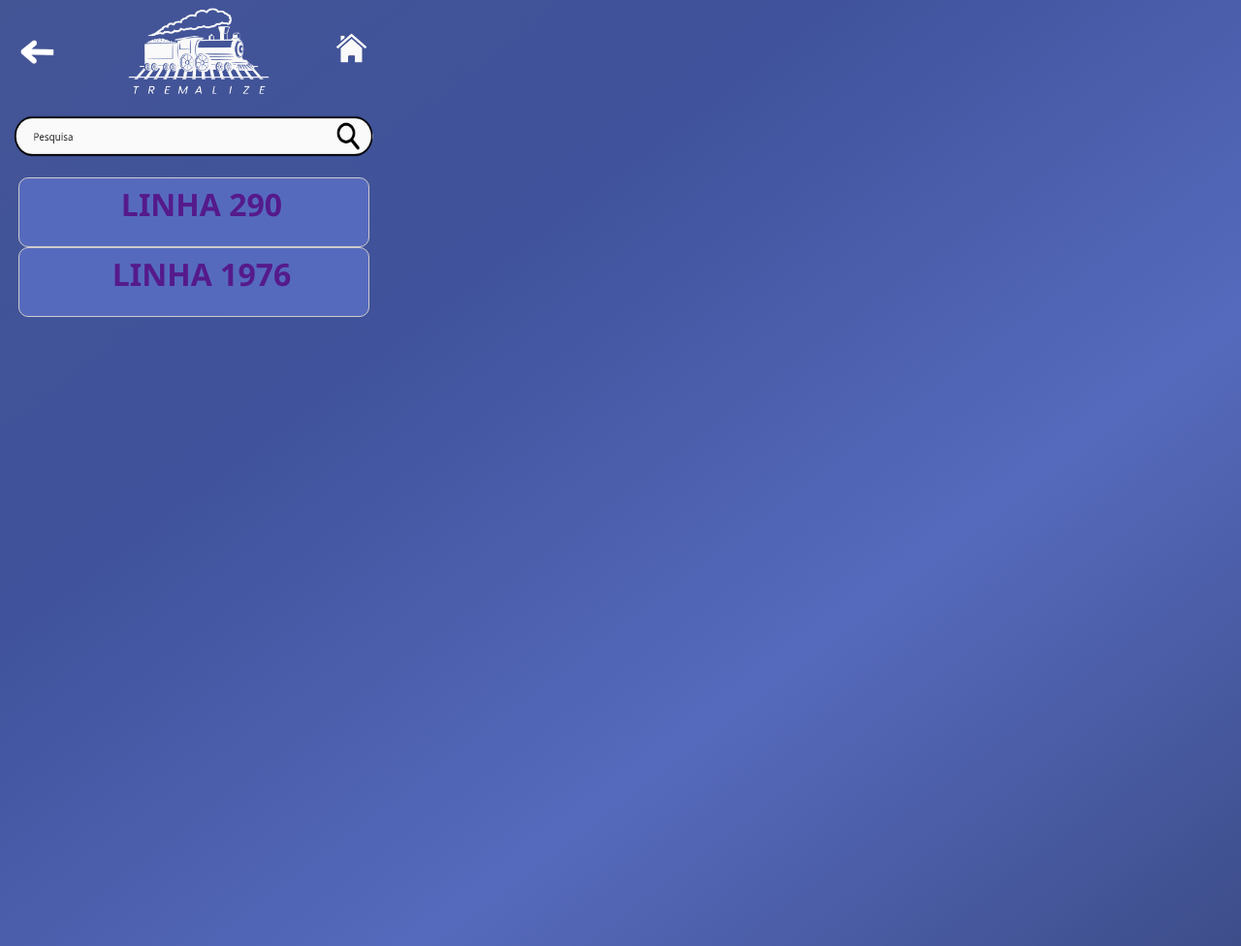
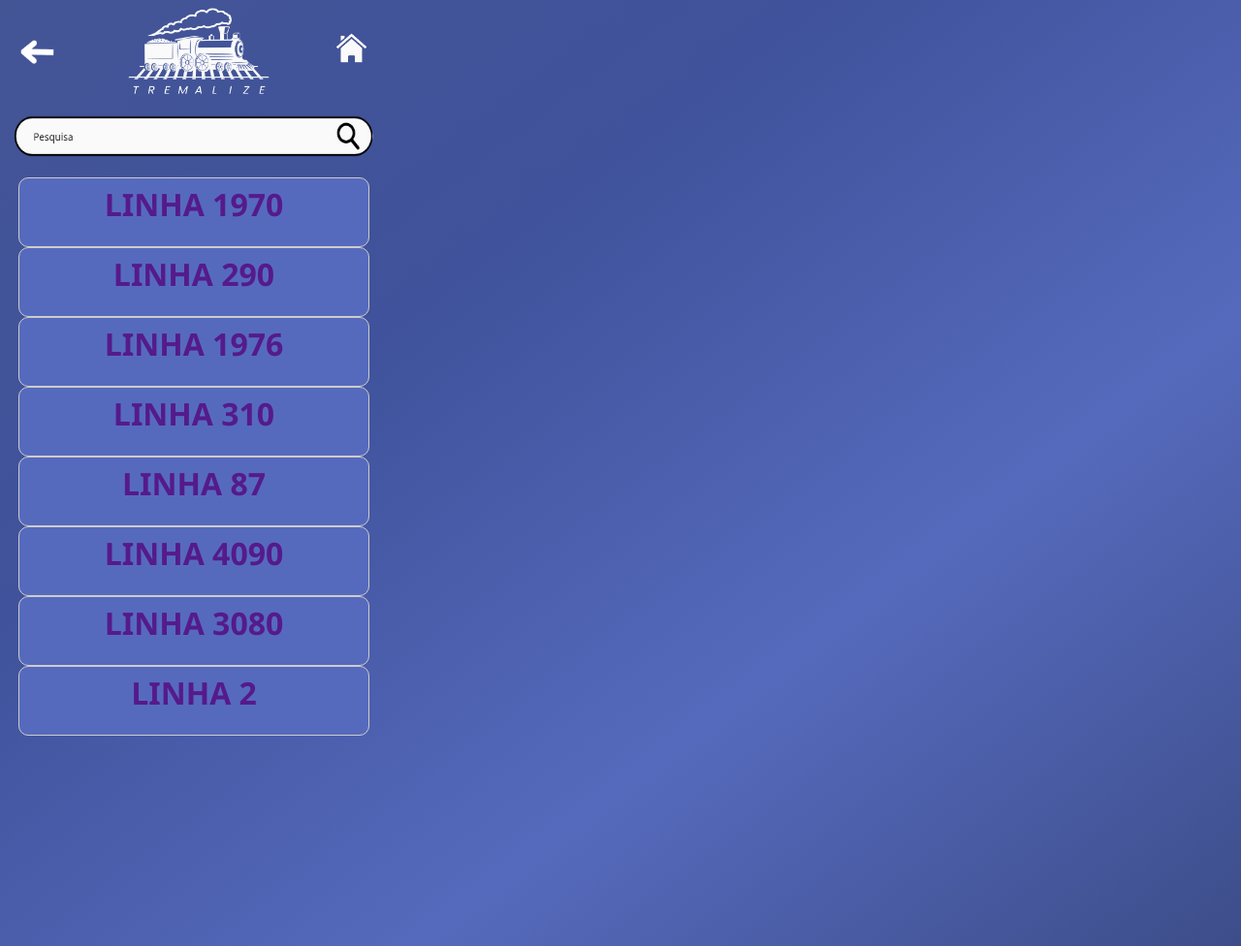
Before and after one commit to KamilaKaroliny/SA-Parte2, a PHP site: page /public/telaLinha.html in a window 1280 px wide. Shown: the whole page at 97% size. Run offline with PHP 8.4, Linux system fonts and the light colour scheme.

Commit message:
ADD - adicão de linhas na telaLinha.html

```diff
--- a/public/telaLinha.html
+++ b/public/telaLinha.html
@@ -29,6 +29,14 @@
     <img class="abaPesquisa" src="../assets/icons/abaPesquisa.png" alt="">
 
     <a href="">
+        <div id="flex5">
+            <div class="quadradinho2">
+                <h1 class="linha">LINHA 1970</h1>
+            </div>
+        </div>
+    </a>
+
+    <a href="">
        <div id="flex5">
             <div class="quadradinho2">
                 <h1 class="linha">LINHA 290</h1>
@@ -43,5 +51,46 @@
             </div>
         </div>
     </a>
+
+    <a href="">
+        <div id="flex5">
+            <div class="quadradinho2">
+                <h1 class="linha">LINHA 310</h1>
+            </div>
+        </div>
+    </a>
+
+    <a href="">
+        <div id="flex5">
+            <div class="quadradinho2">
+                <h1 class="linha">LINHA 87</h1>
+            </div>
+        </div>
+    </a>
+
+    <a href="">
+       <div id="flex5">
+            <div class="quadradinho2">
+                <h1 class="linha">LINHA 4090</h1>
+            </div>
+        </div>
+    </a>
+
+    <a href="">
+       <div id="flex5">
+            <div class="quadradinho2">
+                <h1 class="linha">LINHA 3080</h1>
+            </div>
+        </div>
+    </a>
+
+    <a href="">
+       <div id="flex5">
+            <div class="quadradinho2">
+                <h1 class="linha">LINHA 2</h1>
+            </div>
+        </div>
+    </a>
+
 </body>
 </html>
--- a/style/style.css
+++ b/style/style.css
@@ -340,7 +340,6 @@ a:hover {
     padding: 0px;
     margin: 0px;
     display: flex;
-    padding-left: 1rem;
     justify-content: center;
 }
 
```
